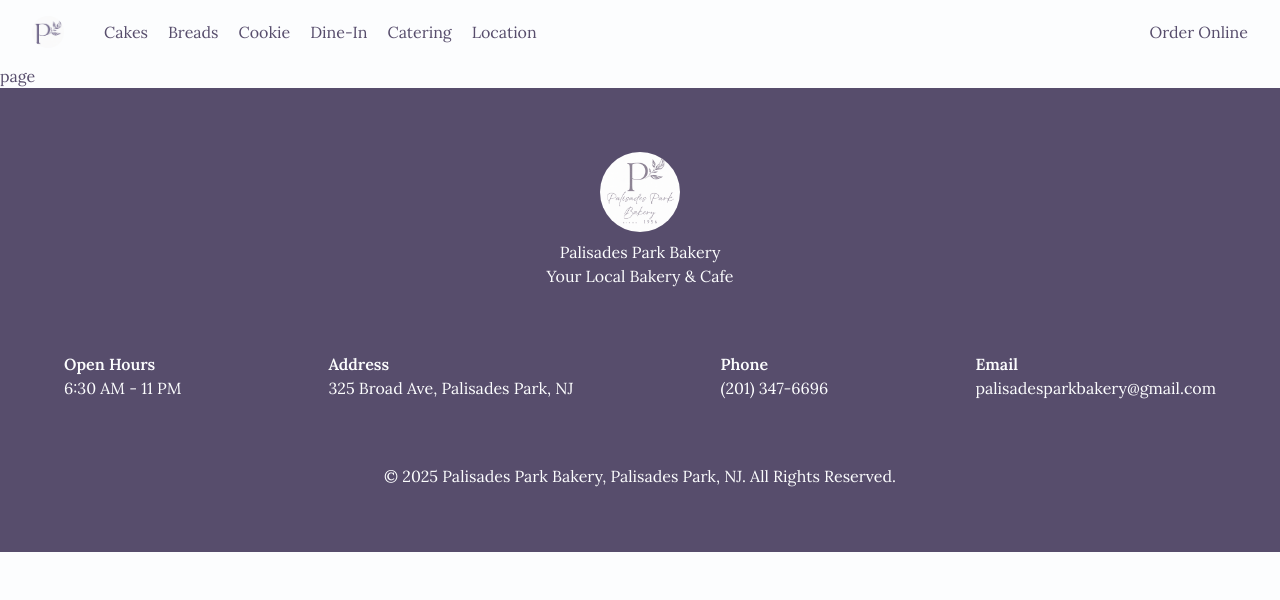
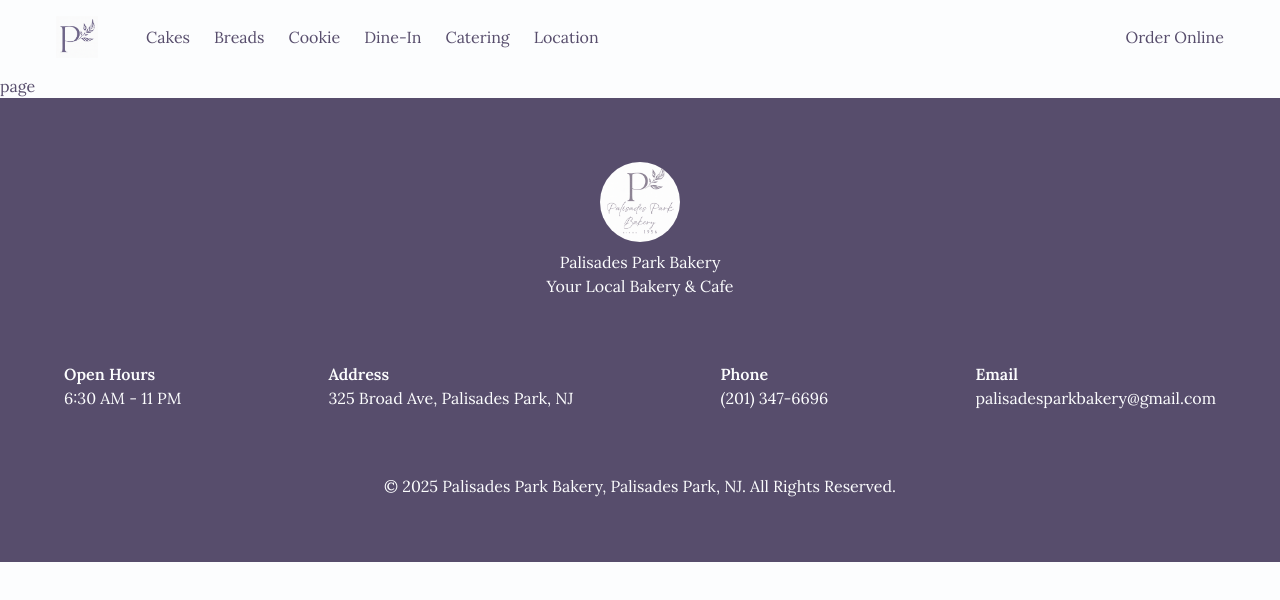
Before and after one commit to SunilPark1129/palisades-bakery, a Next.js app: page /admin in a window 1280 px wide. Shown: the top 600 px of the page. Built offline with nearby package versions, Linux system fonts and the light colour scheme.

Commit message:
edit: styling

```diff
--- a/app/_components/Navbar.tsx
+++ b/app/_components/Navbar.tsx
@@ -16,15 +16,20 @@
 
 function Navbar({}: Props) {
   return (
-    <nav className="p-[1rem] flex justify-between pl-[2rem] pr-[2rem]">
-      <div className=" flex w-full gap-10 items-center">
+    <header>
+      <div className="wrapper">
+        <nav className="flex p-4 gap-4 items-center">
+          <div className="flex w-full gap-12 items-center">
+            <Link href={"/"}>
               <Image
                 src={logo}
                 alt="Palisades Park Bakery Logo"
                 priority
-          className="w-[2rem] aspect-square rounded-full"
+                width={42}
+                height={42}
               />
-        <ul className="flex gap-5">
+            </Link>
+            <ul className="flex gap-6">
               {navLinks.map((links) => {
                 return (
                   <li key={links.label}>
@@ -35,15 +40,17 @@
             </ul>
           </div>
 
-      <a
+          <Link
             href="https://www.ubereats.com/store/palisades-park-bakery/Kia7fAM6U6K3A9EBbOpOKw?srsltid=AfmBOorONAZ0i3xJYgiPlDLlPi3qjNEjASJf71ueJLCjZ5sJoM_n9DaB"
             target="_blank"
             rel="noopener noreferrer"
-        className="flex items-center whitespace-nowrap justify-center"
+            className="shrink-0"
           >
             Order Online
-      </a>
+          </Link>
         </nav>
+      </div>
+    </header>
   );
 }
 
--- a/app/globals.css
+++ b/app/globals.css
@@ -15,3 +15,8 @@
   background: var(--clr-background);
   font-family: var(--font-lora), serif;
 }
+
+.wrapper {
+  max-width: 1200px;
+  margin: 0 auto;
+}
--- a/app/homepage/Hero.tsx
+++ b/app/homepage/Hero.tsx
@@ -1,21 +1,20 @@
 import Image from "next/image";
-import React from "react";
 import heroImg from "./images/bakery-hero-img.jpg";
 
 function Hero() {
   return (
-    <div className="flex flex-col gap-[1rem] pt-[1.5rem]">
-      <h1 className="text-4xl text-center">PALISADES PARK BAKERY</h1>
-      <div className="max-w-[100%] min-h-[100vh] relative">
+    <section className="flex flex-col">
+      <h1 className="text-3xl text-center p-4">PALISADES PARK BAKERY</h1>
+      <div className="w-full aspect-16/9 max-h-[700px] min-h-[340px] relative">
         <Image
-          className="object-cover absolute max-w-[100%] max-h-[100%] "
+          className="object-cover"
           src={heroImg}
           fill
           alt="Palisades Park Bakery Banner"
           priority
         />
       </div>
-    </div>
+    </section>
   );
 }
 
```
Lines whose indentation alone changed are shown as unchanged.
